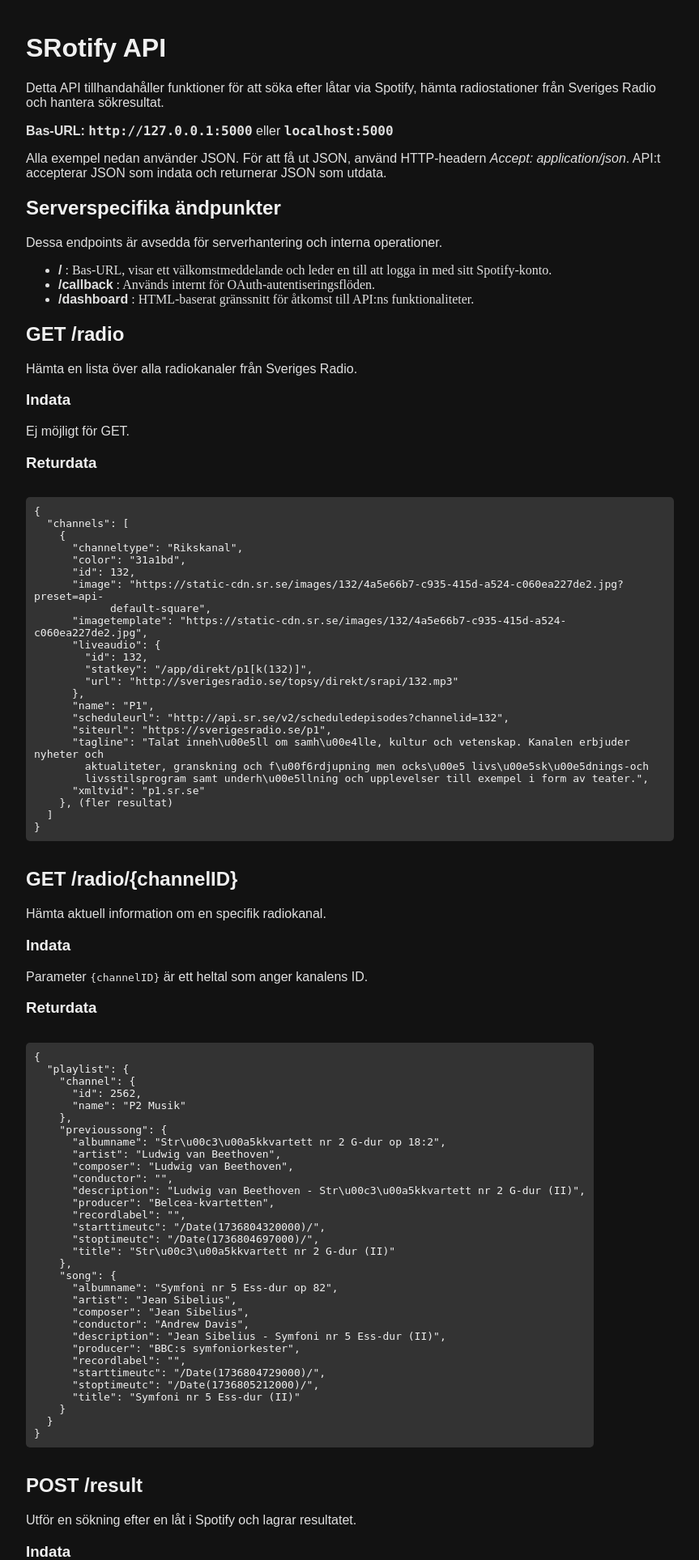
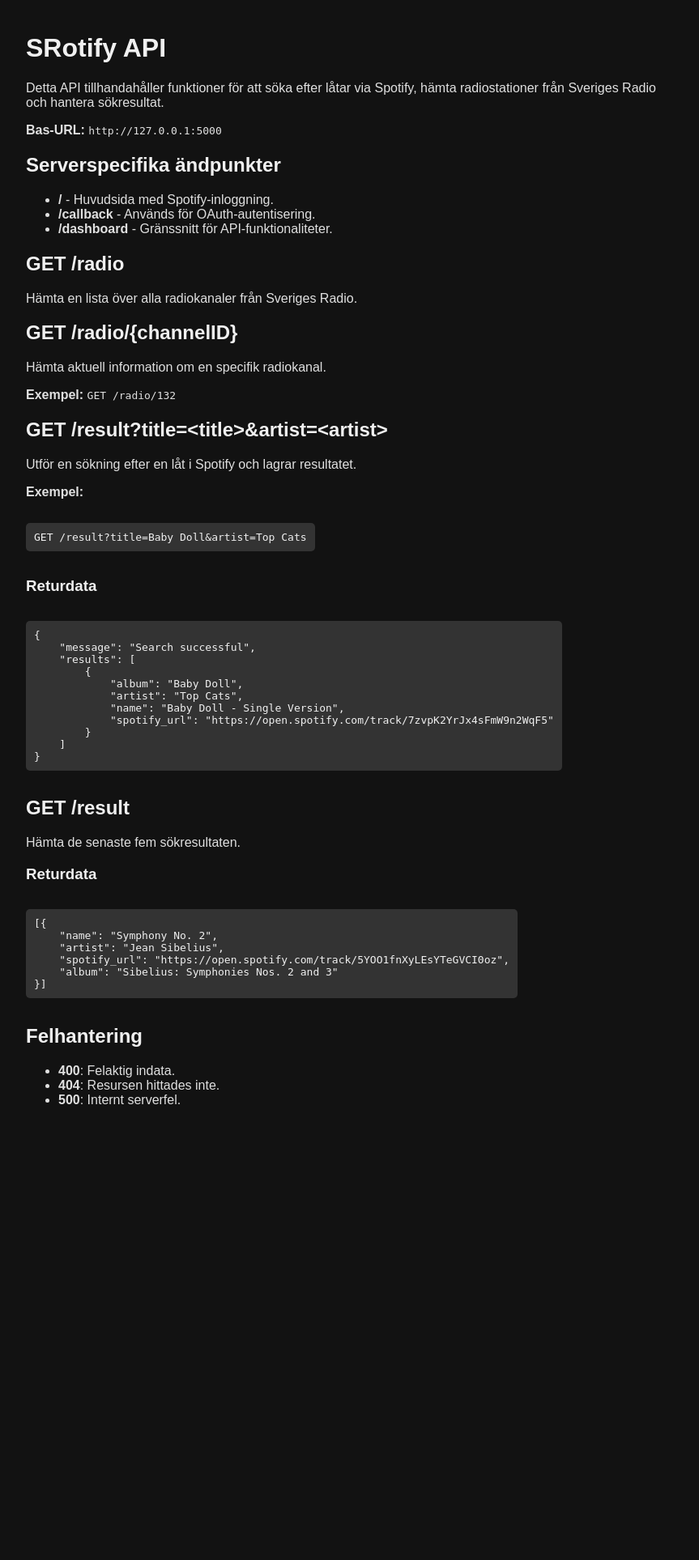
Before and after one commit to Woxell/Diggaren, a Flask app: page /api in a window 1280 px wide. Shown: the top 1927 px of the page at 81% size, without its empty margins (208-1071 px from the left). After the commit the page ends 1364 px from the top, so only its background shows below. Run offline with Flask 3, Linux system fonts and the light colour scheme; parts of the project's set-up code (start-up, migrations or seed data) failed here and were passed over.

Commit message:
Ändrade från POST till GET

```diff
--- a/src/main.py
+++ b/src/main.py
@@ -12,7 +12,7 @@ app.secret_key = 'en_hemlig_nyckeln'
 CORS(app)
 
 # Läs in api-nycklar
-file_path = './src/spotify-api-key.txt'
+file_path = '../src/spotify-api-key.txt'
 with open(file_path, "r") as file:
     for line in file:
         if line.startswith("API_KEY="):
@@ -91,30 +91,24 @@ def get_channel(channelID):
 #Här lagrar vi sökresultat som en kö, max 5 sparade sökresultat
 search_queries = deque(maxlen=5)
 
-@app.route('/result', methods=['POST', 'OPTIONS'])
-def post_search():
-    if request.method == 'OPTIONS':
-        return jsonify({"message": "CORS preflight passed"}), 200
+@app.route('/result', methods=['GET'])
+def search_song():
+    title = request.args.get('title')
+    artist = request.args.get('artist')
 
-    try:
-        data = request.get_json()
-        search_query = f"{data.get('title')} {data.get('artist')}"
+    if title and artist:
+        search_query = f"{title} {artist}"
         try:
             search_results = spotify_auth.search_song(search_query)
-            search_queries.append(search_results[0]) #spara endast första sökresultatet
+            search_queries.append(search_results[0])  # Spara endast första sökresultatet
             return jsonify({"message": "Search successful", "results": search_results}), 200
-
         except Exception as e:
             print(f"Error searching Spotify: {e}")
             return jsonify({"error": "Error occurred while searching Spotify"}), 500
+    else:
+        # Returnera sparade sökningar om inga query-parametrar anges
+        return jsonify({"saved_searches": list(search_queries)}), 200
 
-    except Exception as e:
-        print(f"Error processing request: {e}")
-        return jsonify({"error": "Invalid request format"}), 400
-
-@app.route('/result', methods=['GET'])
-def get_search():
-    return json.dumps(list(search_queries))
 
 if __name__ == '__main__':
     app.run(debug=True, port=5000)
--- a/src/templates/api.html
+++ b/src/templates/api.html
@@ -1,23 +1,23 @@
 <!DOCTYPE html>
-<html xmlns="http://www.w3.org/1999/html" xmlns="http://www.w3.org/1999/html">
+<html lang="sv">
 <head>
     <meta charset="UTF-8">
     <title>SRotify API</title>
     <style>
         body {
             display: flex;
-            justify-content: center; /* Center the content horizontally */
-            align-items: flex-start; /* Align content at the top */
+            justify-content: center;
+            align-items: flex-start;
             background-color: #121212;
             color: #e0e0e0;
-            height: 100vh; /* Full viewport height */
+            height: 100vh;
             margin: 0;
         }
 
         .container {
-            width: 800px; /* Fixed width for the content */
+            width: 800px;
             padding: 20px;
-            text-align: left; /* Left align text */
+            text-align: left;
         }
 
         h1, h2, h3, h4 {
@@ -25,7 +25,7 @@
             color: #f0f0f0;
         }
 
-        p {
+        p, li {
             font-family: sans-serif;
             color: #e0e0e0;
         }
@@ -38,114 +38,32 @@
             padding: 10px;
             border-radius: 5px;
         }
-
-
     </style>
 </head>
 <body>
 <div class="container">
     <h1>SRotify API</h1>
-    <p>Detta API tillhandahåller funktioner för att söka efter låtar via Spotify, hämta radiostationer från Sveriges
-        Radio
-        och hantera sökresultat.</p>
-    <p><strong>Bas-URL:</strong> <strong style="font-family: Consolas, sans-serif; font-weight: bold">http://127.0.0.1:5000</strong>
-        eller <strong style="font-family: Consolas, sans-serif; font-weight: bold">localhost:5000</strong></p>
-    <p>Alla exempel nedan använder JSON. För att få ut JSON, använd HTTP-headern <em>Accept: application/json</em>.
-        API:t
-        accepterar JSON som indata och returnerar JSON som utdata.</p>
+    <p>Detta API tillhandahåller funktioner för att söka efter låtar via Spotify, hämta radiostationer från Sveriges Radio och hantera sökresultat.</p>
+    <p><strong>Bas-URL:</strong> <code>http://127.0.0.1:5000</code></p>
 
     <h2>Serverspecifika ändpunkter</h2>
-    <p>Dessa endpoints är avsedda för serverhantering och interna operationer.</p>
     <ul>
-        <li><strong style="font-family: Arial, sans-serif; font-weight: bold">/</strong> : Bas-URL, visar ett
-            välkomstmeddelande och leder en till att logga in med sitt Spotify-konto.
-        </li>
-        <li><strong style="font-family: Arial, sans-serif; font-weight: bold">/callback</strong> : Används internt för
-            OAuth-autentiseringsflöden.
-        </li>
-        <li><strong style="font-family: Arial, sans-serif; font-weight: bold">/dashboard</strong> : HTML-baserat
-            gränssnitt för åtkomst till API:ns funktionaliteter.
-        </li>
+        <li><strong>/</strong> - Huvudsida med Spotify-inloggning.</li>
+        <li><strong>/callback</strong> - Används för OAuth-autentisering.</li>
+        <li><strong>/dashboard</strong> - Gränssnitt för API-funktionaliteter.</li>
     </ul>
 
     <h2>GET /radio</h2>
     <p>Hämta en lista över alla radiokanaler från Sveriges Radio.</p>
-    <h3>Indata</h3>
-    <p>Ej möjligt för GET.</p>
-    <h3>Returdata</h3>
-    <pre><code>{
-  "channels": [
-    {
-      "channeltype": "Rikskanal",
-      "color": "31a1bd",
-      "id": 132,
-      "image": "https://static-cdn.sr.se/images/132/4a5e66b7-c935-415d-a524-c060ea227de2.jpg?preset=api-
-            default-square",
-      "imagetemplate": "https://static-cdn.sr.se/images/132/4a5e66b7-c935-415d-a524-c060ea227de2.jpg",
-      "liveaudio": {
-        "id": 132,
-        "statkey": "/app/direkt/p1[k(132)]",
-        "url": "http://sverigesradio.se/topsy/direkt/srapi/132.mp3"
-      },
-      "name": "P1",
-      "scheduleurl": "http://api.sr.se/v2/scheduledepisodes?channelid=132",
-      "siteurl": "https://sverigesradio.se/p1",
-      "tagline": "Talat inneh\u00e5ll om samh\u00e4lle, kultur och vetenskap. Kanalen erbjuder nyheter och
-        aktualiteter, granskning och f\u00f6rdjupning men ocks\u00e5 livs\u00e5sk\u00e5dnings-och
-        livsstilsprogram samt underh\u00e5llning och upplevelser till exempel i form av teater.",
-      "xmltvid": "p1.sr.se"
-    }, (fler resultat)
-  ]
-}
-</code></pre>
 
     <h2>GET /radio/{channelID}</h2>
     <p>Hämta aktuell information om en specifik radiokanal.</p>
-    <h3>Indata</h3>
-    <p>Parameter <code>{channelID}</code> är ett heltal som anger kanalens ID.</p>
-    <h3>Returdata</h3>
-    <pre><code>{
-  "playlist": {
-    "channel": {
-      "id": 2562,
-      "name": "P2 Musik"
-    },
-    "previoussong": {
-      "albumname": "Str\u00c3\u00a5kkvartett nr 2 G-dur op 18:2",
-      "artist": "Ludwig van Beethoven",
-      "composer": "Ludwig van Beethoven",
-      "conductor": "",
-      "description": "Ludwig van Beethoven - Str\u00c3\u00a5kkvartett nr 2 G-dur (II)",
-      "producer": "Belcea-kvartetten",
-      "recordlabel": "",
-      "starttimeutc": "/Date(1736804320000)/",
-      "stoptimeutc": "/Date(1736804697000)/",
-      "title": "Str\u00c3\u00a5kkvartett nr 2 G-dur (II)"
-    },
-    "song": {
-      "albumname": "Symfoni nr 5 Ess-dur op 82",
-      "artist": "Jean Sibelius",
-      "composer": "Jean Sibelius",
-      "conductor": "Andrew Davis",
-      "description": "Jean Sibelius - Symfoni nr 5 Ess-dur (II)",
-      "producer": "BBC:s symfoniorkester",
-      "recordlabel": "",
-      "starttimeutc": "/Date(1736804729000)/",
-      "stoptimeutc": "/Date(1736805212000)/",
-      "title": "Symfoni nr 5 Ess-dur (II)"
-    }
-  }
-}
-</code></pre>
+    <p><strong>Exempel:</strong> <code>GET /radio/132</code></p>
 
-    <h2>POST /result</h2>
+    <h2>GET /result?title=&lt;title&gt;&artist=&lt;artist&gt;</h2>
     <p>Utför en sökning efter en låt i Spotify och lagrar resultatet.</p>
-    <h3>Indata</h3>
-    <pre><code>{
-  "title": "Baby Doll",
-  "artist": "Top Cats feat. Adrian Fagergren"
-}
-</code></pre>
+    <p><strong>Exempel:</strong></p>
+    <pre><code>GET /result?title=Baby Doll&artist=Top Cats</code></pre>
     <h3>Returdata</h3>
     <pre><code>{
     "message": "Search successful",
@@ -155,36 +73,21 @@
             "artist": "Top Cats",
             "name": "Baby Doll - Single Version",
             "spotify_url": "https://open.spotify.com/track/7zvpK2YrJx4sFmW9n2WqF5"
-        },
-        {
-            "album": "D.O.A (Dead or Alive)",
-            "artist": "FLVME, 451",
-            "name": "Getting To The Money",
-            "spotify_url": "https://open.spotify.com/track/2LIcL2eTSoqFZg8m2qvycF"
-        },
-        (fler resultat)
+        }
     ]
-}
-</code></pre>
+}</code></pre>
 
     <h2>GET /result</h2>
-    <p>Hämta de senaste fem sökresultaten från köminnet.</p>
-    <h3>Indata</h3>
-    <p>Ej möjligt för GET.</p>
+    <p>Hämta de senaste fem sökresultaten.</p>
     <h3>Returdata</h3>
-    <pre><code>[
-    {
-        "name": "Symphony No. 2 in D Major, Op. 43: I. Allegretto",
-        "artist": "Jean Sibelius, Lahti Symphony Orchestra, Osmo Vänskä",
-        "spotify_url": "https://open.spotify.com/track/5YOO1fnXyLEsYTeGVCI0oz",
-        "album": "Sibelius: Symphonies Nos. 2 and 3"
-    },
-    (fler resultat)
-]
-</code></pre>
+    <pre><code>[{
+    "name": "Symphony No. 2",
+    "artist": "Jean Sibelius",
+    "spotify_url": "https://open.spotify.com/track/5YOO1fnXyLEsYTeGVCI0oz",
+    "album": "Sibelius: Symphonies Nos. 2 and 3"
+}]</code></pre>
 
     <h2>Felhantering</h2>
-    <p>API:t returnerar lämpliga HTTP-statuskoder för fel. Några exempel:</p>
     <ul>
         <li><strong>400</strong>: Felaktig indata.</li>
         <li><strong>404</strong>: Resursen hittades inte.</li>
```
Also changed, not shown: src/static/scripts.js (+49 -37 lines).
